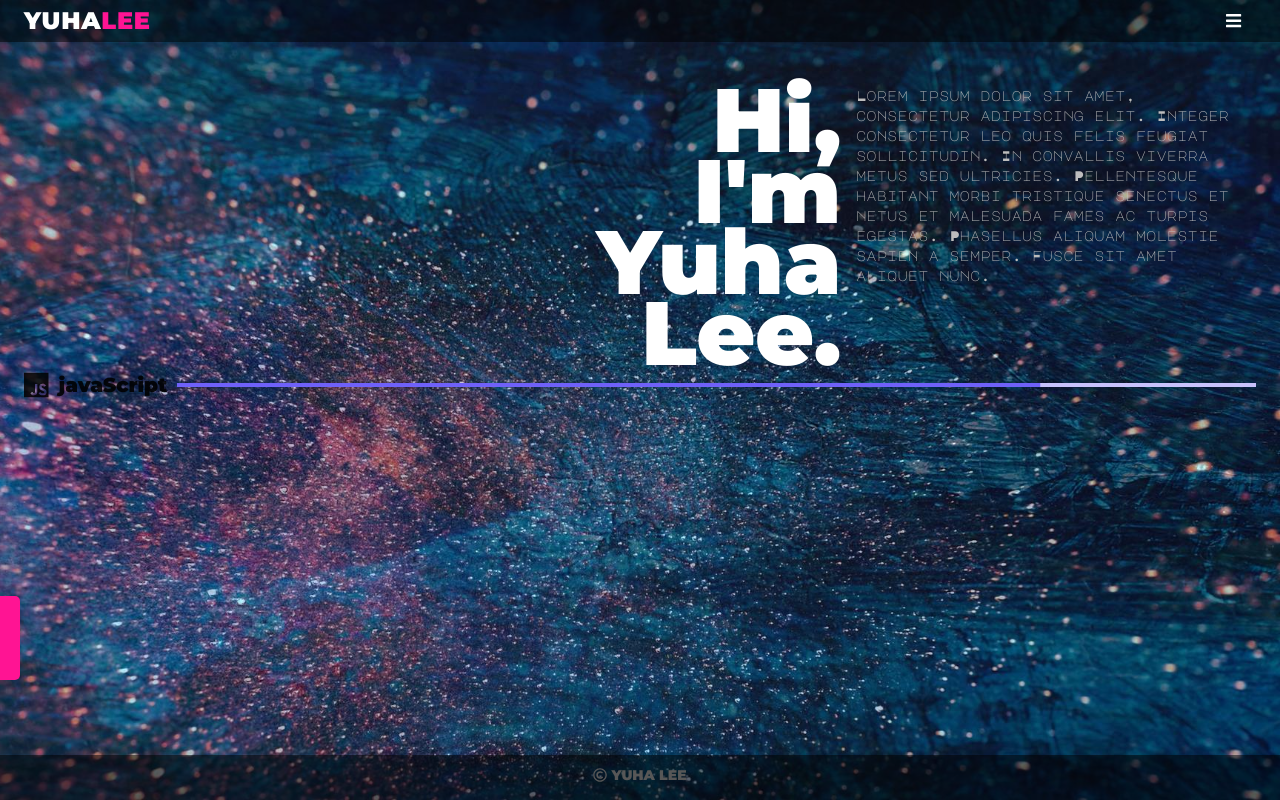
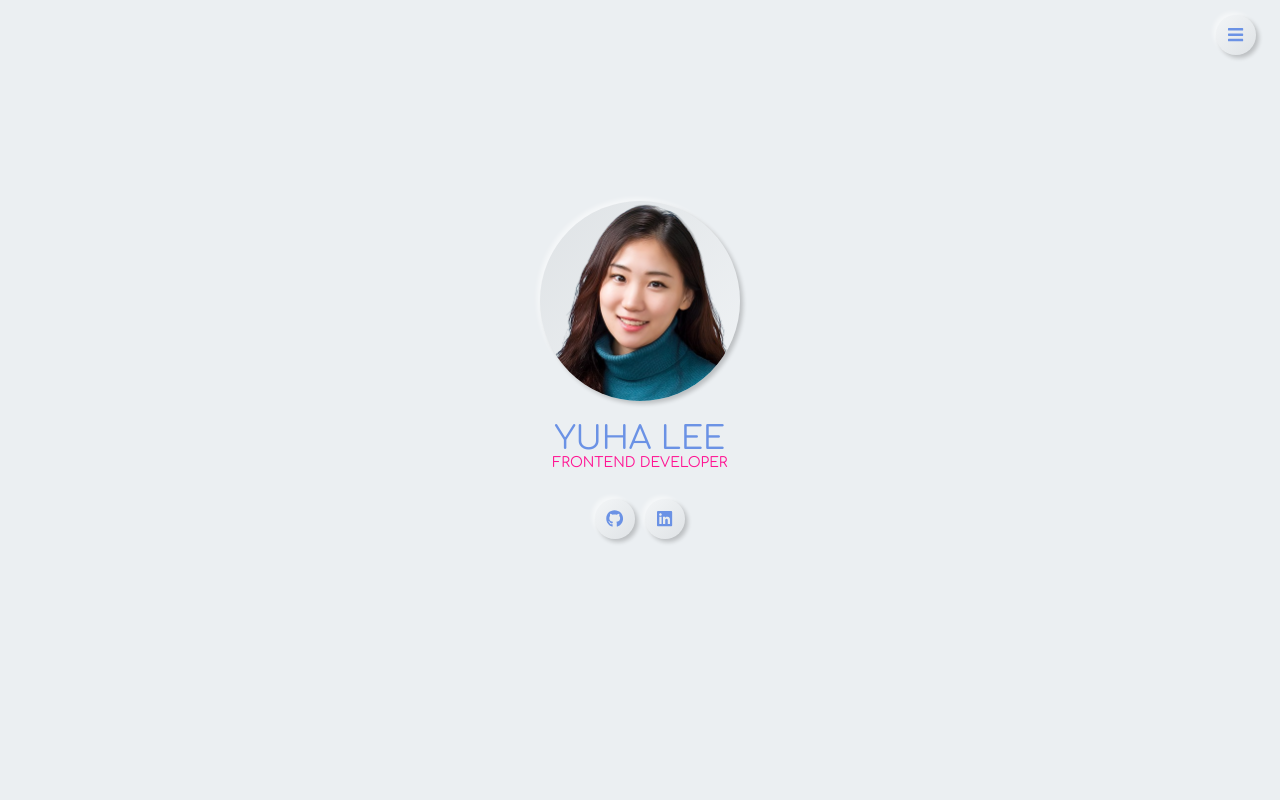
Before and after one commit to yuha-lee/me, a React app: page / in a window 1280 px wide. Built offline with nearby package versions, Linux system fonts and the light colour scheme.

Commit message:
Change index

```diff
--- a/index.html
+++ b/index.html
@@ -4,9 +4,9 @@
     <meta charset="UTF-8">
     <meta http-equiv="X-UA-Compatible" content="IE=edge">
     <meta name="viewport" content="width=device-width, initial-scale=1.0">
-    <link href="https://fonts.googleapis.com/css2?family=Montserrat:ital,wght@0,900;1,400&display=swap" rel="stylesheet">
-    <link href="https://fonts.googleapis.com/css2?family=Major+Mono+Display&display=swap" rel="stylesheet">
-    <link rel="shortcut icon" href="/resources/favicon.ico">
+    <link rel="preconnect" href="https://fonts.googleapis.com">
+    <link rel="preconnect" href="https://fonts.gstatic.com" crossorigin>
+    <link href="https://fonts.googleapis.com/css2?family=Comfortaa&display=swap" rel="stylesheet">
     <title>Yuha Lee</title>
 </head>
 <body>
--- a/src/components/AboutMe.tsx
+++ b/src/components/AboutMe.tsx
@@ -14,7 +14,14 @@ const useStyles = makeStyles(theme => ({
 const AboutMe = (): JSX.Element => {
     const classes = useStyles();
     const skills = [
-        { icon: faJs, name: 'javaScript', bar: 80 }
+        { icon: faJs, name: 'javaScript', bar: 80 },
+        { icon: faJs, name: 'TypeScript', bar: 80 },
+        { icon: faJs, name: 'CSS', bar: 80 },
+        { icon: faJs, name: 'HTML', bar: 80 },
+        { icon: faJs, name: 'React', bar: 80 },
+        { icon: faJs, name: 'Git', bar: 80 },
+        { icon: faJs, name: 'Java', bar: 80 },
+        { icon: faJs, name: 'Node.js', bar: 80 }
     ];
 
     return (
--- a/src/components/BarMenu.tsx
+++ /dev/null
@@ -1,86 +0,0 @@
-import { FontAwesomeIcon } from '@fortawesome/react-fontawesome';
-import { faBars } from '@fortawesome/free-solid-svg-icons';
-import { makeStyles, Button, Popper, Grow, ClickAwayListener, Box, MenuList, MenuItem } from '@material-ui/core';
-import { useEffect, useRef, useState } from 'react';
-
-const useStyles = makeStyles(theme => ({
-  list: {
-    width: 150,
-    marginTop: 5,
-    backgroundColor: 'rgba(0, 0, 0, 0.9)',
-    color: theme.palette.common.white,
-    borderBottomLeftRadius: 5,
-    borderBottomRightRadius: 5,
-    '& ul': {
-      padding: 0
-    },
-    '& li.MuiListItem-root.MuiMenuItem-root:last-child': {
-      border: 'none'
-    }
-  },
-  item: {
-    borderBottom: '1px dashed rgba(255, 255, 255, 0.4)',
-    minHeight: 48
-  }
-}));
-
-const BarMenu = (): JSX.Element => {
-  const classes = useStyles();
-  const [open, setOpen] = useState(false);
-  const anchor = useRef<HTMLButtonElement>(null);
-
-  const handleToggle = () => setOpen(!open);
-
-  const handleClose = (event: React.MouseEvent<EventTarget>) => {
-    if (anchor.current && anchor.current.contains(event.target as HTMLElement)) {
-      return;
-    }
-    setOpen(false);
-  };
-
-  const handleListKeyDown = (event: React.KeyboardEvent) => {
-    if (event.key === 'Tab') {
-      event.preventDefault();
-      setOpen(false);
-    }
-  }
-
-  const prevOpen = useRef(open);
-  useEffect(() => {
-    if (prevOpen.current && !open) {
-      anchor.current!.focus();
-    }
-
-    prevOpen.current = open;
-  }, [open]);
-
-    return (
-      <>
-        <Button
-          ref={anchor}
-          onClick={handleToggle}
-          aria-controls={open ? 'menu-list-grow' : undefined}
-          aria-haspopup='true'
-        >
-          <FontAwesomeIcon icon={faBars} color='#FFFFFF' size='lg'/>
-        </Button>
-        <Popper open={open} anchorEl={anchor.current} role={undefined} transition disablePortal className={classes.list}>
-          {({ TransitionProps, placement }) => (
-            <Grow {...TransitionProps} style={{ transformOrigin: placement === 'bottom' ? 'right top' : 'right bottom' }}>
-              <Box>
-                <ClickAwayListener onClickAway={handleClose}>
-                  <MenuList autoFocusItem={open} id='menu-list-grow' onKeyDown={handleListKeyDown}>
-                    <MenuItem onClick={handleClose} className={classes.item}>About Me</MenuItem>
-                    <MenuItem onClick={handleClose} className={classes.item}>Portfolio</MenuItem>
-                    <MenuItem onClick={handleClose} className={classes.item}>Resume</MenuItem>
-                  </MenuList>
-                </ClickAwayListener>
-              </Box>
-            </Grow>
-          )}
-        </Popper>
-      </>
-    );
-}
-
-export default BarMenu;
--- a/src/components/GNB.tsx
+++ b/src/components/GNB.tsx
@@ -1,21 +1,15 @@
-import { FontAwesomeIcon } from '@fortawesome/react-fontawesome';
 import { faBars } from '@fortawesome/free-solid-svg-icons';
 import { Container, Box, makeStyles } from '@material-ui/core';
-import Logo from './Logo';
-import BarMenu from './BarMenu';
+import RoundButton from './RoundButton';
 
 const useStyles = makeStyles(theme => ({
     root: {
-        position: 'fixed',
+        position: 'sticky',
         bottom: 'inherit',
         left: 0,
         top: 0,
         width: '100%',
-        backgroundColor: 'rgba(0, 0, 0, 0.5)',
-        '& h4, & h6': {
-            color: theme.palette.common.white
-        },
-        padding: '5px 0',
+        padding: '15px 0',
         animation: '1s ease 0s 1 normal none running down'
     },
     '@global': {
@@ -28,12 +22,9 @@ const useStyles = makeStyles(theme => ({
     container: {
         display: 'flex',
         alignItems: 'center',
-        gap: 20
-    },
-    btns: {
-        marginLeft: 'auto',
-        '& svg': {
-            marginLeft: 20
+        gap: 20,
+        '& button': {
+            marginLeft: 'auto'
         }
     }
 }));
@@ -43,10 +34,7 @@ const GNB = (): JSX.Element => {
     return (
         <Box className={classes.root}>
             <Container maxWidth='lg' className={classes.container}>
-                <Logo />
-                <Box className={classes.btns}>
-                    <BarMenu />
-                </Box>
+                <RoundButton icon={faBars} />
             </Container>
         </Box>
     );
--- a/src/components/Index.tsx
+++ b/src/components/Index.tsx
@@ -1,65 +1,50 @@
-import { Box, makeStyles, Typography } from '@material-ui/core';
+import { faGithub, faLinkedin } from '@fortawesome/free-brands-svg-icons';
+import { Box, CardMedia, makeStyles, Typography } from '@material-ui/core';
 import AboutMe from './AboutMe';
+import RoundButton from './RoundButton';
 
 const useStyles = makeStyles(theme => ({
     root: {
         display: 'flex',
-        flexWrap: 'wrap',
-        justifyContent: 'flex-end',
-        userSelect: 'none',
-        gap: 15,
-        '& h1': {
-            color: theme.palette.common.white,
-            lineHeight: '71px',
-        },
-        '& span': {
-            color: theme.palette.grey[400],
-            lineHeight: '20px',
-            textAlign: 'left',
-            '@media (max-width: 618px)': {
-                textAlign: 'right'
-            },
-        },
+        justifyContent: 'center',
+        alignItems: 'center',
+        flexDirection: 'column',
+        gap: 25,
+        minHeight: 'calc(100vh - 200px)',
     },
-    intro: {
-        maxWidth: 400
+    photo: {
+        boxShadow: '3px 3px 4px 0 rgb(0 0 0 / 20%), -3px -3px 4px 0 rgb(255 255 255 / 50%)',
+        maxWidth: 200,
+        width: '40vw',
+        borderRadius: '50%',
+        background: 'linear-gradient(135deg, rgba(0, 0, 0, 0.05), rgba(255, 255, 255, 0.25))'
     },
-    '@global': {
-        '@keyframes show': {
-            '0%': {
-                transform: 'translateY(-100px)'
-            }
+    textWrapper: {
+        textAlign: 'center',
+        '& h4': {
+            lineHeight: 0.8
         }
+    },
+    buttons: {
+        display: 'flex',
+        gap: 10
     }
 }));
-
-type TypographyProps = {
-    text: string;
-};
-
-const BigTypography = ({ text }: TypographyProps): JSX.Element => <Typography variant='h1' display='block' align='right'>{text}</Typography>;
-const SmallTypography = ({ text }: TypographyProps): JSX.Element => <Typography variant='subtitle2' component='span' display='block' align='right'>{text}</Typography>;
 
 const Index = (): JSX.Element => {
     const classes = useStyles();
     return (
-        <>
-            <Box className={classes.root}>
-                <Box>
-                    <BigTypography text={'Hi,'} />
-                    <BigTypography text={"I'm"} />
-                    <BigTypography text={'Yuha'} />
-                    <BigTypography text={'Lee.'} />
-                </Box>
-                <Box className={classes.intro}>
-                    <SmallTypography
-                        text={'Lorem ipsum dolor sit amet, consectetur adipiscing elit. Integer consectetur leo quis felis feugiat sollicitudin. In convallis viverra metus sed ultricies. Pellentesque habitant morbi tristique senectus et netus et malesuada fames ac turpis egestas. Phasellus aliquam molestie sapien a semper. Fusce sit amet aliquet nunc.'} />
-                </Box>
+        <Box className={classes.root}>
+            <CardMedia component='img' src='/resources/me.png' className={classes.photo} />
+            <Box className={classes.textWrapper}>
+                <Typography variant='h4'>YUHA LEE</Typography>
+                <Typography variant='subtitle2' color='textSecondary'>FRONTEND DEVELOPER</Typography>
             </Box>
-            <Box>
-                <AboutMe />
+            <Box className={classes.buttons}>
+                <RoundButton icon={faGithub} />
+                <RoundButton icon={faLinkedin} />
             </Box>
-        </>
+        </Box>
     );
 };
 
--- a/src/components/Logo.tsx
+++ b/src/components/Logo.tsx
@@ -2,7 +2,6 @@ import { Box, Typography, makeStyles } from '@material-ui/core';
 
 const useStyles = makeStyles(theme => ({
     root: {
-        color: theme.palette.common.white,
         '&:hover': {
             cursor: 'pointer'
         },
@@ -16,7 +15,7 @@ const Logo = (): JSX.Element => {
     const classes = useStyles();
     return (
         <Box className={classes.root} onClick={() => window.location.href = '/'}>
-            <Typography variant='h5' component='span' color='inherit'>YUHA</Typography>
+            <Typography variant='h5' component='span' color='textPrimary'>YUHA</Typography>
             <Typography variant='h5' component='span' color='textSecondary'>LEE</Typography >
         </Box>
     );
--- a/src/components/Page.tsx
+++ b/src/components/Page.tsx
@@ -1,4 +1,4 @@
-import { ThemeProvider, CssBaseline, Container } from '@material-ui/core';
+import { ThemeProvider, CssBaseline, Container, Box } from '@material-ui/core';
 import { ReactNode } from 'react';
 import defaultTheme from '../defaultTheme';
 import GNB from './GNB';
@@ -14,11 +14,7 @@ const Page = ({ content }: PageProps): JSX.Element => {
         <ThemeProvider theme={defaultTheme}>
             <CssBaseline>
                 <GNB />
-                <Container maxWidth='lg' style={{paddingTop: 85, paddingBottom: 60}}>
-                    {content}
-                    <FloatingMenu />
-                </Container>
-                <Footer />
+                {content}
             </CssBaseline>
         </ThemeProvider>
     );
--- /dev/null
+++ b/src/components/RoundButton.tsx
@@ -0,0 +1,35 @@
+import { IconProp } from '@fortawesome/fontawesome-svg-core';
+import { FontAwesomeIcon } from '@fortawesome/react-fontawesome';
+import { makeStyles, Button } from '@material-ui/core';
+
+const useStyles = makeStyles(theme => ({
+    root: {
+        borderRadius: '50%',
+        width: 40,
+        height: 40,
+        boxShadow: '3px 3px 4px 0 rgb(0 0 0 / 20%), -3px -3px 4px 0 rgb(255 255 255 / 50%)',
+        background: 'linear-gradient(-45deg, rgba(0, 0, 0, 0.05), rgba(255, 255, 255, 0.4))',
+        minWidth: 'auto',
+        '& span svg': {
+          margin: 0
+        },
+        '&:hover': {
+          background: 'linear-gradient(135deg, rgba(0, 0, 0, 0.05), rgba(255, 255, 255, 0.4))'
+        }
+    }
+}));
+
+type RoundButtonProps = {
+    icon: IconProp;
+};
+
+const RoundButton = ({ icon }: RoundButtonProps): JSX.Element => {
+    const classes = useStyles();
+    return (
+        <Button className={classes.root}>
+            <FontAwesomeIcon icon={icon} size='lg'/>
+        </Button>
+    );
+}
+
+export default RoundButton;
--- a/src/defaultTheme.ts
+++ b/src/defaultTheme.ts
@@ -3,79 +3,79 @@ import { createTheme } from '@material-ui/core';
 const basicTypography = {
 	h1: {
 		fontSize: 90,
-		fontFamily: '"Montserrat", sans-serif',
+		fontFamily: '"Comfortaa", sans-serif',
 		letterSpacing: '-0.14px',
 		color: '#000000DE'
 	},
 	h2: {
 		fontSize: 60,
-		fontFamily: '"Montserrat", sans-serif',
+		fontFamily: '"Comfortaa", sans-serif',
 		letterSpacing: '-0.03px',
 		color: '#000000DE'
 	},
 	h3: {
 		fontSize: 48,
-		fontFamily: '"Montserrat", sans-serif',
+		fontFamily: '"Comfortaa", sans-serif',
 		letterSpacing: '0px',
-		color: '#000000DE'
+		color: '#6B92E5'
 	},
 	h4: {
-		fontSize: 34,
-		fontFamily: '"Montserrat", sans-serif',
+		fontSize: 32,
+		fontFamily: '"Comfortaa", sans-serif',
 		letterSpacing: '0.01px',
-		color: '#000000DE'
+		color: '#6B92E5'
 	},
 	h5: {
 		fontSize: 24,
-		fontFamily: '"Montserrat", sans-serif',
+		fontFamily: '"Comfortaa", sans-serif',
 		letterSpacing: '0.77px',
-		color: '#000000DE'
+		color: '#6B92E5'
 	},
 	h6: {
 		fontSize: 20,
-		fontFamily: '"Montserrat", sans-serif',
+		fontFamily: '"Comfortaa", sans-serif',
 		letterSpacing: '0px',
-		color: '#000000DE'
+		color: '#6B92E5'
 	},
 	subtitle1: {
 		fontSize: 16,
-		fontFamily: '"Montserrat", sans-serif',
+		fontFamily: '"Comfortaa", sans-serif',
 		letterSpacing: '0px',
-		color: '#000000DE'
+		color: '#6B92E5'
 	},
 	subtitle2: {
 		fontSize: 14,
-		fontFamily: '"Major Mono Display", monospace',
+		fontFamily: '"Comfortaa", sans-serif',
 		letterSpacing: '0px',
-		color: '#000000DE'
+		color: '#6B92E5'
 	},
 	body1: {
 		fontSize: 16,
-		fontFamily: '"Montserrat", sans-serif',
+		fontFamily: '"Comfortaa", sans-serif',
 		letterSpacing: '0px',
 		color: '#dcdcdc'
 	},
 	body2: {
 		fontSize: 14,
-		fontFamily: '"Montserrat", sans-serif',
+		fontFamily: '"Comfortaa", sans-serif',
 		letterSpacing: '0px',
 		color: '#000000DE'
 	},
 	button: {
 		fontSize: 13,
-		fontFamily: '"Montserrat", sans-serif',
+		fontFamily: '"Comfortaa", sans-serif',
 		letterSpacing: '0.01px',
 		color: '#000000DE'
 	},
 	caption: {
 		fontSize: 12,
-		fontFamily: '"Montserrat", sans-serif',
+		fontFamily: '"Comfortaa", sans-serif',
 		letterSpacing: '0px',
 		color: '#000000DE'
 	},
 	overline: {
 		fontSize: 12,
-		fontFamily: '"Montserrat", sans-serif',
+		fontFamily: '"Comfortaa", sans-serif',
 		letterSpacing: '0.16px',
 		color: '#000000DE'
 	}
@@ -83,14 +83,14 @@ const basicTypography = {
 
 const basicPalette = {
 	primary: {
-		light: '#958AFB',
-		main: '#6F61F9',
-		dark: '#3A2FA3',
+		light: '#6B92E5',
+		main: '#6B92E5',
+		dark: '#7B81BE',
 		contrastText: '#FFFFFF'
 	},
 	secondary: {
 		light: '#FF4081',
-		main: '#F50057',
+		main: '#F88AB0',
 		dark: '#C51162',
 		contrastText: '#FFFFFF'
 	},
@@ -135,7 +135,7 @@ const basicPalette = {
 		'A700': '#303030'
 	},
 	text: {
-		primary: '#000000DE',
+		primary: '#6B92E5',
 		secondary: '#ff1493',
 		disabled: '#00000061',
 		hint: '#00000061'
@@ -148,8 +148,7 @@ export default createTheme({
 			'@global': {
 				body: {
 					minHeight: '100vh',
-					background: 'url("/resources/bg.jpg") no-repeat center fixed',
-					backgroundSize: 'cover'
+					backgroundColor: '#ebeff2'
 				},
 			},
 		},
```
Also changed, not shown: resources/me.png (added).
